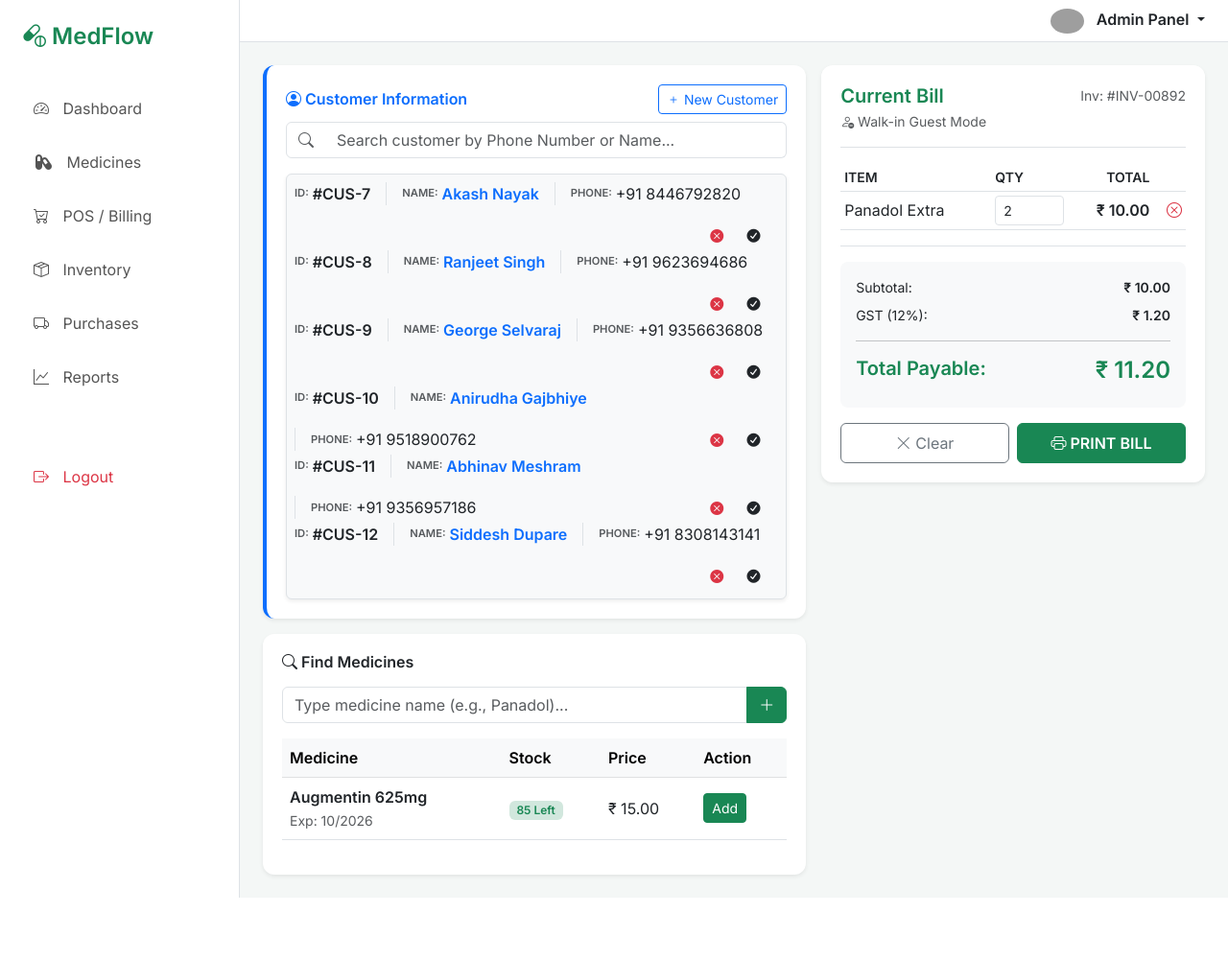
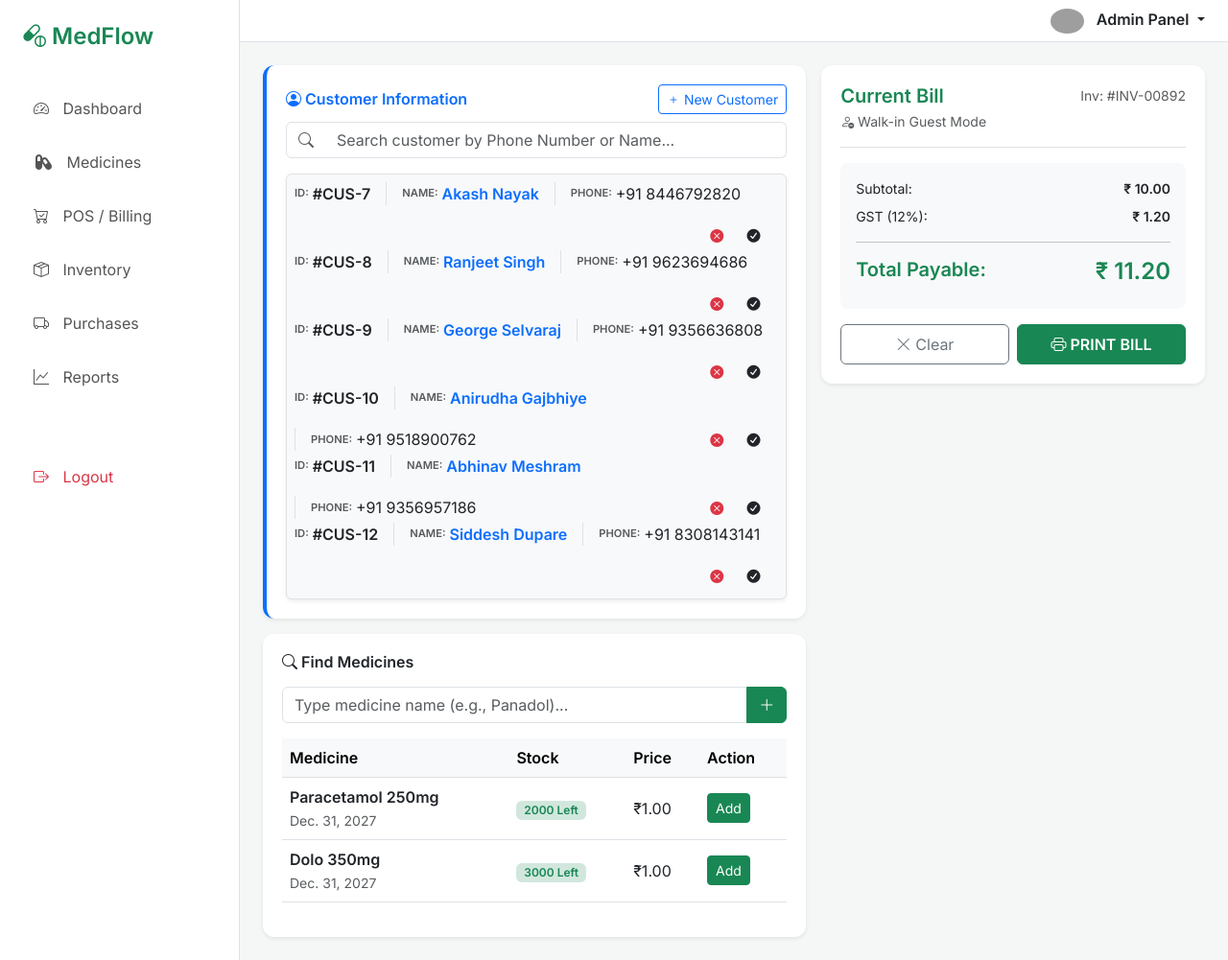
Before and after one commit to AjayBaghel2004/MedFlow, a Django app: page /point-of-sale/ in a window 1280 px wide. Shown: the whole page at 96% size. Before the commit the page ends 936 px from the top, so only its background shows below. Run offline with Django 5.2, Linux system fonts and the light colour scheme; data comes from the database, SQL or seed files in the repository; both versions use the stored data as it was after the commit; some libraries are stand-ins or nearby versions; grey boxes are pictures that could not be loaded.

Commit message:
adding medicine in current Bill

```diff
--- a/medflowapp/models.py
+++ b/medflowapp/models.py
@@ -52,12 +52,12 @@ class Purchases(models.Model):
     purchase_date=models.DateTimeField(default=timezone.now())
 
 class Sales(models.Model):
-    invoice_number=models.CharField()
+    invoice_number=models.IntegerField()
     employee_id = models.ForeignKey(Employee, on_delete=models.CASCADE)
     subtotal=models.DecimalField(max_digits=11, decimal_places=2, default=0.00)
     gst_amount = models.DecimalField(max_digits=11, decimal_places=2, default=0.00)
     total_amount=models.DecimalField(max_digits=11, decimal_places=2, default=0.00)
-    sale_date = models.DateTimeField(default=timezone.now())
+    sale_date = models.DateTimeField(default = timezone.now())
 
 class SalesItems(models.Model):
     medicine_ID = models.ForeignKey(Medicines, on_delete=models.CASCADE)
--- a/medflowapp/templates/medflowapp/POS_section.html
+++ b/medflowapp/templates/medflowapp/POS_section.html
@@ -93,15 +93,17 @@
                             </tr>
                         </thead>
                         <tbody>
+                            {% for md in medicine %}
                             <tr>
                                 <td>
-                                    <strong>Augmentin 625mg</strong><br>
-                                    <small class="text-muted">Exp: 10/2026</small>
+                                    <strong id="medicine_name">{{md.medicine_name}}</strong><br>
+                                    <small class="text-muted">{{md.expiry_date}}</small>
                                 </td>
-                                <td><span class="badge bg-success-subtle text-success">85 Left</span></td>
-                                <td>&#8377; 15.00</td>
-                                <td><button class="btn btn-sm btn-success">Add</button></td>
+                                <td><span class="badge bg-success-subtle text-success" id="quantity">{{md.quantity}} Left</span></td>
+                                <td id="price">&#8377;{{md.price}}</td>
+                                <td><button class="btn btn-sm btn-success" onclick="selectMedicine('{{md.medicine_name}}','{{md.quantity}}','{{md.price}}' )">Add</button></td>
                             </tr>
+                            {% endfor %}
                         </tbody>
                     </table>
                 </div>
@@ -121,8 +123,8 @@
                         <div>
                             <p class="m-0 small fw-bold text-uppercase text-muted" style="font-size: 0.65rem;">Billing
                                 To:</p>
-                            <span id="billCustomerName" class="fw-bold text-dark">Anirudha</span>
-                            <span id="billCustomerID" class="small text-muted ms-1">(#CUS-4492)</span>
+                            <span id="billCustomerName" class="fw-bold text-dark"></span>
+                            <span id="billCustomerID" class="small text-muted ms-1"></span>
                         </div>
                         <button class="btn btn-sm text-danger" onclick="removeCustomerFromBill()"><i
                                 class="bi bi-x"></i></button>
@@ -135,7 +137,7 @@
 
                 <div class="pos-cart border-bottom mb-3">
                 </div>
-                <div class="pos-cart border-bottom mb-3">
+                <div id="medicines_list" class="pos-cart border-bottom mb-3 d-none">
                     <table class="table table-sm align-middle">
                         <thead>
                             <tr class="small text-uppercase text-muted">
@@ -147,9 +149,9 @@
                         </thead>
                         <tbody>
                             <tr>
-                                <td>Panadol Extra</td>
-                                <td><input type="number" class="form-control form-control-sm" value="2"></td>
-                                <td class="text-end fw-semibold">&#8377; 10.00</td>
+                                <td id="medicine_name"></td>
+                                <td><input type="number" id="quantity" class="form-control form-control-sm" value="0"></td>
+                                <td id="price" class="text-end fw-semibold">&#8377; </td>
                                 <td class="text-end"><i class="bi bi-x-circle text-danger cursor-pointer"></i></td>
                             </tr>
                         </tbody>
@@ -284,5 +286,16 @@
         document.getElementById('activeCustomerInBill').classList.add('d-none');
         document.getElementById('guestLabel').classList.remove('d-none');
     }
+
+    function selectMedicine(medicine_name, quantity, price){
+        document.getElementById('medicine_name').InnerText = medicine_name;
+        document.getElementById('quantity').InnerText = quantity;
+        document.getElementById('price').InnerText = price;
+        document.getElementById('medicines_list').classList.remove('d-none');
+    }
+
+    function removeMedicineFromList(){
+        document.getElementById('')
+    }
 </script>
 {% endblock %}
```
Also changed, not shown: db.sqlite3, medflowapp/migrations/0012_alter_customers_created_at_alter_employee_created_at_and_more.py (added).
